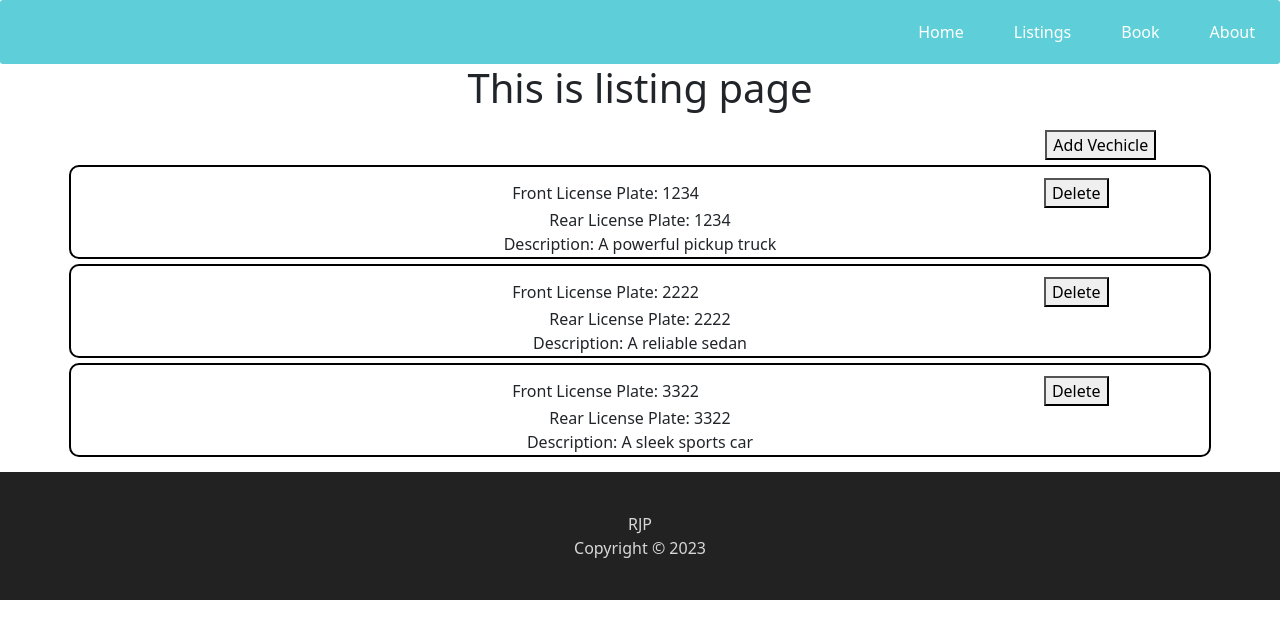
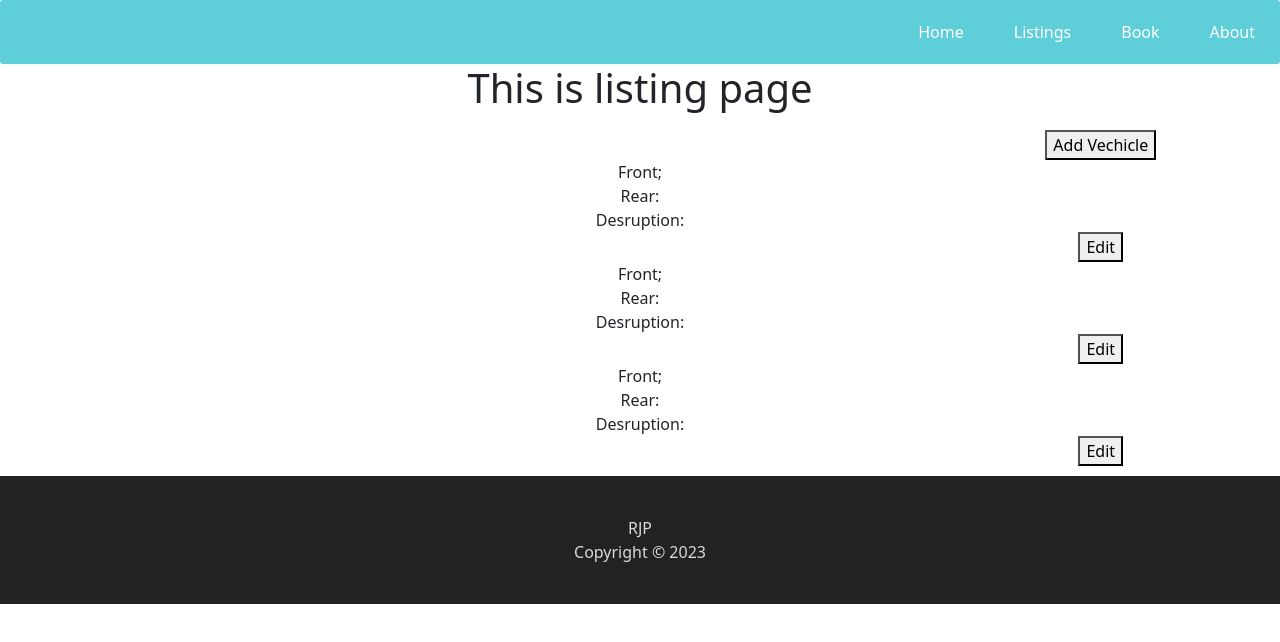
Before and after one commit to RJP-Cab302/FrontEnd, a React (Create React App) app in the folder parking-app/: page /listing in a window 1280 px wide. Shown: the top 642 px of the page. Built offline with nearby package versions, Linux system fonts and the light colour scheme.

Commit message:
changed vehicle form structure

```diff
--- a/parking-app/src/components/Vehicle.jsx
+++ b/parking-app/src/components/Vehicle.jsx
@@ -1,17 +1,61 @@
 import React from "react";
 import './vehicle.css'
+import { useState } from "react";
 export default function Vechicle(props)
 {
-    const { front, rear, description,onDelete } = props;
+  const [front, setFront] = useState('');
+  const [rear, setRear] = useState('');
+  const [description, setDescription] = useState('');
+  const [isEditing, setIsEditing] = useState(false);
 
-    return(
-        <div
-        className="main-vehicle">
+  const changeFront = (event) => {
+    setFront(event.target.value);
+  };
+  const changeRear = (event) => {
+    setRear(event.target.value);
+  };
+  const changeDescription = (event) => {
+    setDescription(event.target.value);
+  };
 
-      <div>Front License Plate: {front} <button>Delete</button></div>
-      <div>Rear License Plate: {rear}</div>
-      <div>Description: {description}</div>
+  const handleEditClick = () => {
+    setIsEditing(true);
+  };
 
+  const handleSaveClick = () => {
+    setIsEditing(false);
+  };
+  const handleCancelClick = () => {
+    setIsEditing(false);
+  };
+
+  if (isEditing) {
+    return (
+      <div>
+        <span>Front</span>
+        <input type="text" value={front} onChange={changeFront} />
+        <div>
+          <div>
+            <span>Rear</span>
+            <input type="text" value={rear} onChange={changeRear} />
+          </div>
+          <div>
+            <span>Description</span>
+            <input type="text" value={description} onChange={changeDescription} />
+          </div>
+          <button onClick={handleSaveClick}>Save</button>
+        </div>
+        <button onClick={handleSaveClick}>Cancel</button>
+      </div>
+    );
+  }
+
+  return (
+    <div>
+      <span>Front; {front}</span>
+     <div> <span>Rear:{rear}</span></div>
+      <div> <span>Desruption:{description}</span></div>
+      <button onClick={handleEditClick}>Edit</button>
     </div>
-    );
+  );
 }
```
